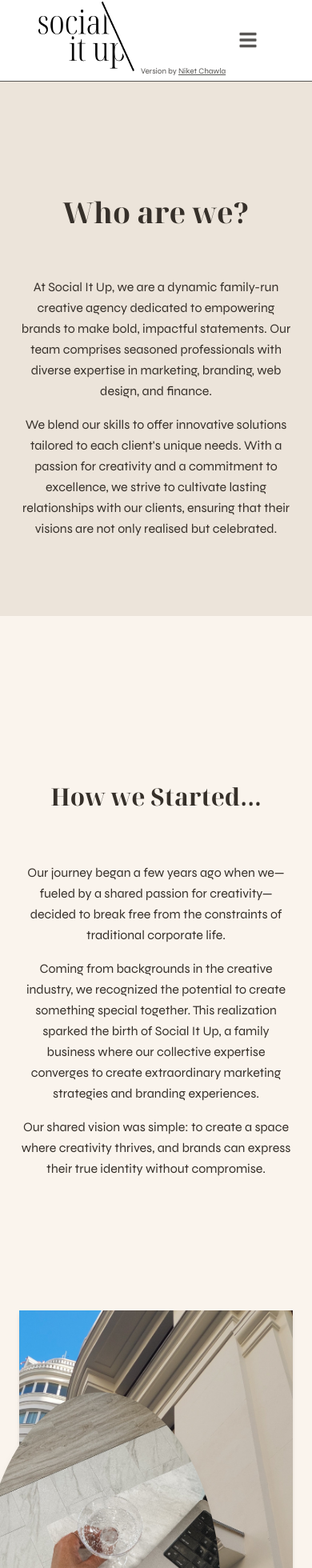
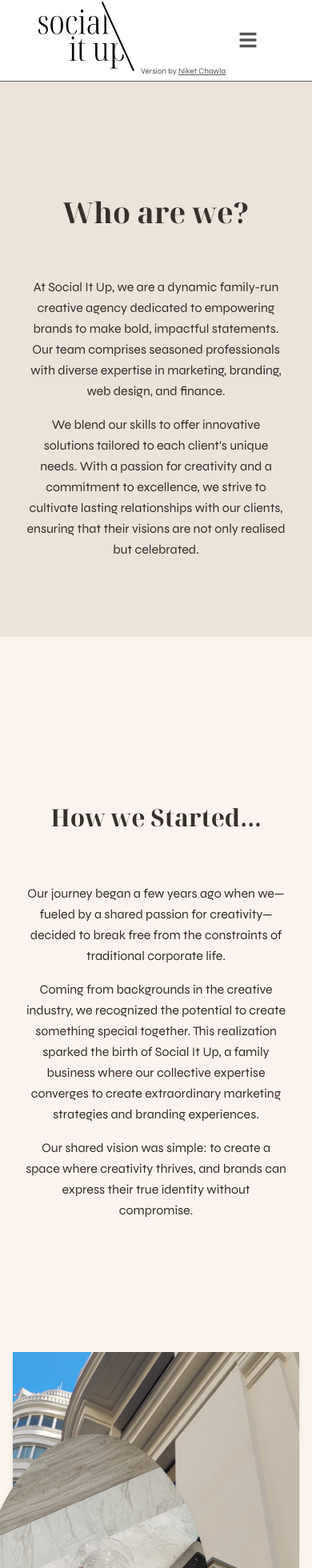
Before and after one commit to NC0312/social-it-up, a Next.js app: page /about in a window 390 px wide. Shown: the part 2-1962 px from the top of the page at 80% size. Built offline with nearby package versions, Linux system fonts and the light colour scheme.

Commit message:
alignment fixed about and services page

```diff
--- a/app/about/page.js
+++ b/app/about/page.js
@@ -5,7 +5,6 @@ import { motion } from "framer-motion";
 import AboutExt1 from "../components/AboutExt1";
 
 const About = () => {
-  // Animation variants
     const fadeInLeft = {
         hidden: { opacity: 0, x: -50 },
         visible: { opacity: 1, x: 0, transition: { duration: 0.6 } },
@@ -23,19 +22,18 @@ const About = () => {
 
     return (
         <>
-      {/* Main About Section */}
-      <section className="bg-[#ECE4DA] text-[#36302A] py-24 px-6 md:px-16" style={{userSelect:"none"}}>
+            <section className="bg-[#ECE4DA] text-[#36302A] py-24 px-4 md:px-16 max-w-full" style={{userSelect:"none"}}>
                 <div className="container mx-auto flex flex-col md:flex-row items-center md:items-start">
                     {/* Left Section - Heading */}
                     <motion.div
                         className="w-full md:w-1/3 mb-5 md:pt-5 md:pr-8 text-center md:text-left"
-            variants={fadeInLeft}
+                        variants={fadeInUp}
                         initial="hidden"
                         whileInView="visible"
                         viewport={{ once: true }}
                     >
                         <h1
-              className="text-4xl lg:text-[50px] pt-12 md:text-[60px] font-bold pb-6"
+                            className="text-4xl lg:text-[50px] pt-12 md:text-[60px] font-bold pb-6 break-words"
                             style={{ fontFamily: "'Noto Serif Display', serif" }}
                         >
                             Who are we?
@@ -44,8 +42,8 @@ const About = () => {
 
                     {/* Right Section - Description */}
                     <motion.div
-            className="w-full md:w-2/3 text-base md:text-md leading-relaxed md:pl-48 md:pr-44 md:pt-16 md:pb-16 mt-4 md:mt-0 text-center md:text-left"
-            variants={fadeInRight}
+                        className="w-full md:w-2/3 text-base md:text-md leading-relaxed px-4 md:pl-48 md:pr-44 md:pt-16 md:pb-16 mt-4 md:mt-0 text-center md:text-left"
+                        variants={fadeInUp}
                         initial="hidden"
                         whileInView="visible"
                         viewport={{ once: true }}
@@ -66,7 +64,6 @@ const About = () => {
                 </div>
             </section>
 
-      {/* AboutExt1 Section */}
             <motion.div
                 variants={fadeInUp}
                 initial="hidden"
--- a/app/components/AboutExt1.js
+++ b/app/components/AboutExt1.js
@@ -1,9 +1,9 @@
+// AboutExt1.jsx
 "use client";
 
 import React from "react";
 import { motion } from "framer-motion";
 
-// How We Started Section for About
 function AboutExt1() {
     const fadeInLeft = {
         hidden: { opacity: 0, x: -50 },
@@ -22,23 +22,24 @@ function AboutExt1() {
 
     return (
         <>
-            <section className="bg-[rgb(250,244,237)] text-[#36302A] py-12 px-6 md:px-16" style={{userSelect:"none"}}>
+            <section className="bg-[rgb(250,244,237)] text-[#36302A] py-12 px-4 md:px-16 max-w-full" style={{userSelect:"none"}}>
                 <div className="container mx-auto flex flex-col md:flex-row items-start md:gap-12">
                     {/* Left Section - Heading and Description */}
                     <motion.div
                         className="w-full md:w-2/3 mb-5 text-center md:text-left"
-                        variants={fadeInLeft}
+                        variants={fadeInUp}
                         initial="hidden"
                         whileInView="visible"
                         viewport={{ once: true }}
                     >
                         <h1
-                            className="text-3xl md:text-[70px] lg:text-[70px] pt-40 md:pl-10 pb-12 font-bold"
+                            className="text-3xl md:text-[70px] lg:text-[70px] pt-40 md:pl-10 pb-12 font-bold break-words"
                             style={{ fontFamily: "'Noto Serif Display', serif" }}
                         >
                             How we Started...
                         </h1>
-                        <p className="text-base md:text-md leading-relaxed mt-4 md:pr-72  md:pl-10">
+                        <div className="px-4 md:px-0">
+                            <p className="text-base md:text-md leading-relaxed mt-4 md:pr-72 md:pl-10">
                                 Our journey began a few years ago when we—fueled by a shared passion
                                 for creativity—decided to break free from the constraints of
                                 traditional corporate life.
@@ -55,12 +56,13 @@ function AboutExt1() {
                                 thrives, and brands can express their true identity without
                                 compromise.
                             </p>
+                        </div>
                     </motion.div>
 
                     {/* Right Section - Images */}
                     <motion.div
-                        className="relative w-full pt-28 md:w-1/3 flex justify-end items-center mt-8 md:mt-0"
-                        variants={fadeInRight}
+                        className="relative w-full pt-28 md:w-1/3 flex justify-center md:justify-end items-center mt-8 md:mt-0"
+                        variants={fadeInUp}
                         initial="hidden"
                         whileInView="visible"
                         viewport={{ once: true }}
@@ -84,22 +86,21 @@ function AboutExt1() {
                     </motion.div>
                 </div>
             </section>
-            <div className="w-screen h-[300px] mb-6 relative" style={{userSelect:"none"}}>
+            <div className="w-full h-[300px] mb-6 relative" style={{userSelect:"none"}}>
                 <img
-                    src="/strip-image.jpeg" // Replace with your image path
+                    src="/strip-image.jpeg"
                     alt="Strip Image"
                     className="w-full h-full object-cover"
                 />
-                {/* Improved Brownish Fade Overlay */}
                 <div
                     className="absolute inset-0"
                     style={{
-                        background: "linear-gradient(rgba(165, 123, 76, 0.3), rgba(165, 123, 76, 0.3))", // Uniform brownish fade
+                        background: "linear-gradient(rgba(165, 123, 76, 0.3), rgba(165, 123, 76, 0.3))",
                     }}
                 ></div>
             </div>
 
-            <div className="container text-[#36302A] py-8  mx-auto flex flex-col md:flex-row items-start md:gap-12 px-6 md:px-16" style={{userSelect:"none"}}>
+            <div className="container text-[#36302A] py-8 mx-auto flex flex-col md:flex-row items-start md:gap-12 px-4 md:px-16" style={{userSelect:"none"}}>
                 {/* Left Section - Heading */}
                 <motion.div
                     className="w-full md:w-1/3 text-center md:text-left"
@@ -109,7 +110,7 @@ function AboutExt1() {
                     viewport={{ once: true }}
                 >
                     <h1
-                        className="text-3xl md:text-[50px] lg:text-[50px] font-bold leading-tight mb-6"
+                        className="text-3xl md:text-[50px] lg:text-[50px] font-bold leading-tight mb-6 break-words"
                         style={{ fontFamily: "'Noto Serif Display', serif" }}
                     >
                         What the <br />
@@ -120,7 +121,7 @@ function AboutExt1() {
                 {/* Right Section - Paragraphs */}
                 <motion.div
                     className="w-full md:w-2/3"
-                    variants={fadeInRight}
+                    variants={fadeInUp}
                     initial="hidden"
                     whileInView="visible"
                     viewport={{ once: true }}
@@ -130,12 +131,10 @@ function AboutExt1() {
                     </p>
                     <p className="text-base md:text-md leading-relaxed">
                         At Social It Up, we believe that every collaboration is an opportunity to create something unforgettable, and we can&apos;t wait to embark on this journey with you. Together, let&apos;s create the extraordinary and redefine what&apos;s possible!
-
                     </p>
                 </motion.div>
             </div>
         </>
-
     );
 }
 
--- a/app/services/page.js
+++ b/app/services/page.js
@@ -36,7 +36,7 @@ const Services = () => {
   };
 
   return (
-    <main className="w-full" style={{userSelect:"none"}}>
+    <main className="w-full overflow-x-hidden" style={{userSelect:"none"}}>
       {/* Hero Section */}
       <motion.section
         initial={{ opacity: 0 }}
```
Lines whose indentation alone changed are shown as unchanged.
